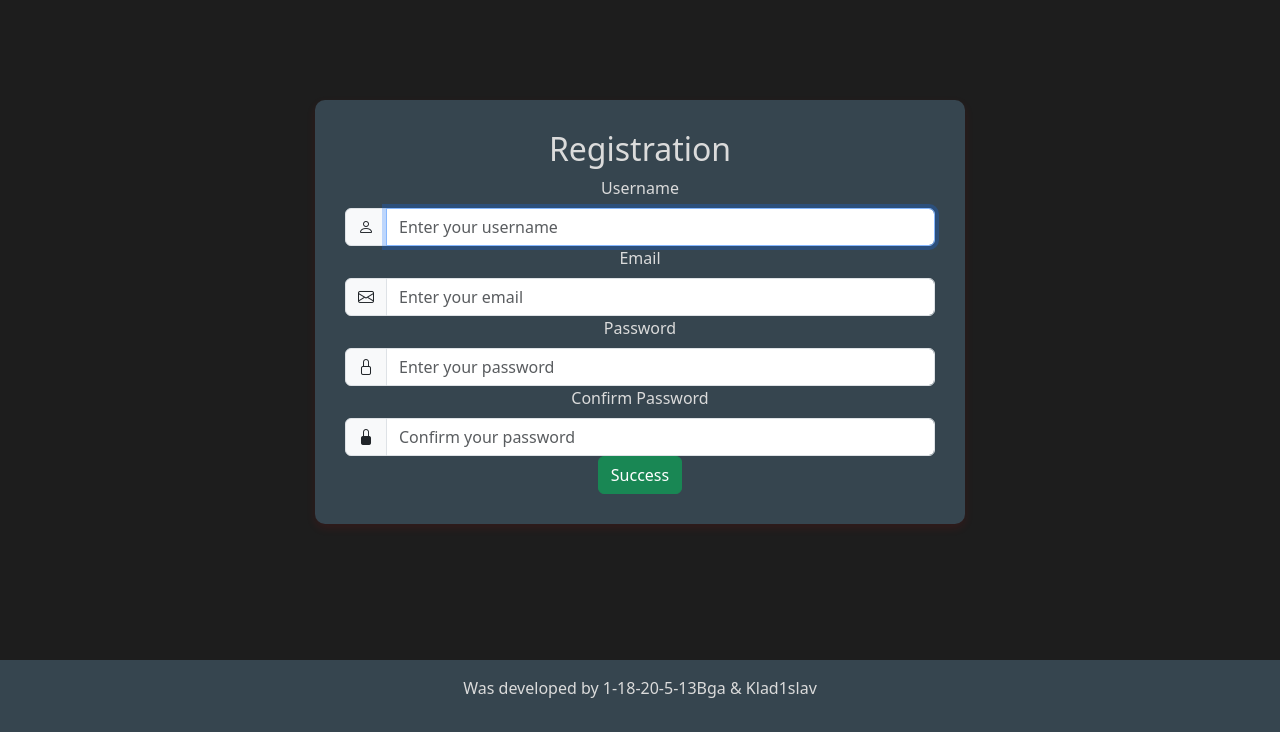
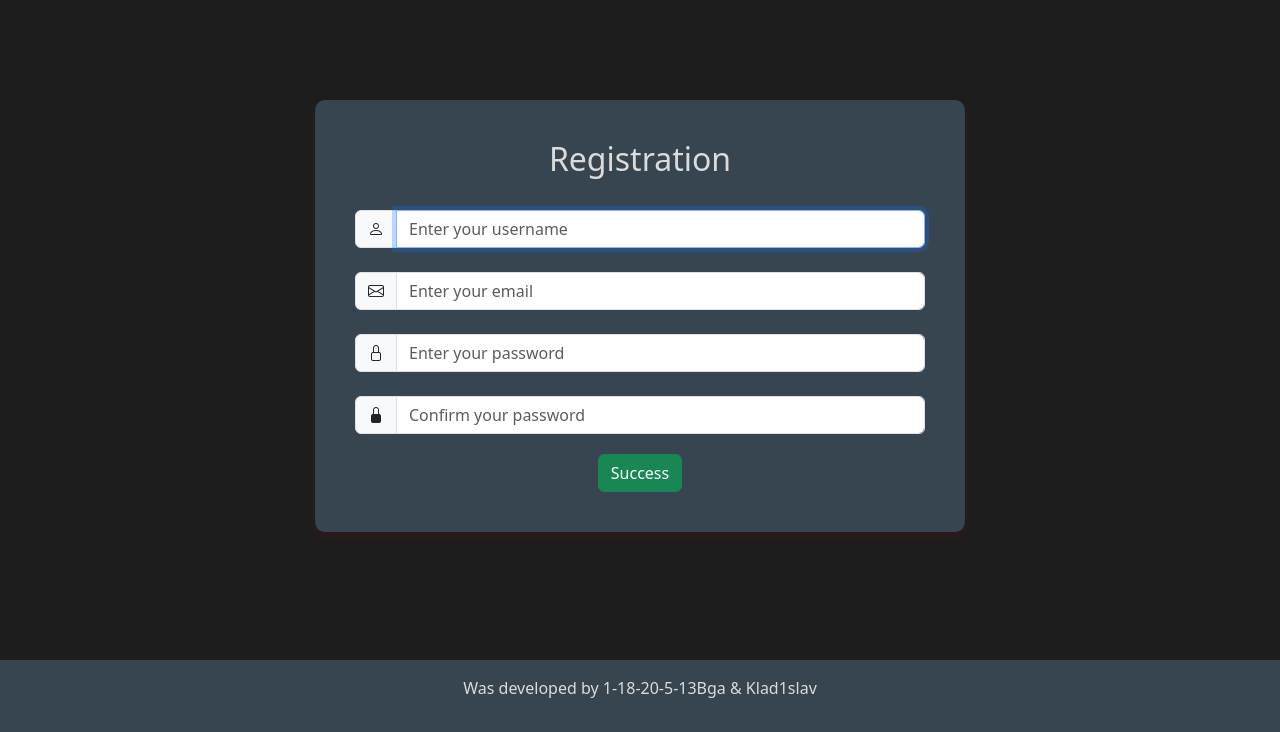
Before and after one commit to Klad1slav/YourMediaTech-YMT-, a Django app: page /reg/ in a window 1280 px wide. Shown: the part 68-800 px from the top of the page. Run offline with Django 5.2, Linux system fonts and the light colour scheme.

Commit message:
beta_registration

```diff
--- a/registration_page/static/registration_page/buttons.css
+++ b/registration_page/static/registration_page/buttons.css
@@ -6,3 +6,8 @@
     background-color: #DBDBDB !important;
     color: #1D1D1D !important;
 }
+
+.btn-success {
+    margin-top: 20px;
+
+}
--- a/registration_page/static/registration_page/others.css
+++ b/registration_page/static/registration_page/others.css
@@ -1,6 +1,6 @@
 .register-container {
     background-color: #36454F;
-    padding: 30px;
+    padding: 40px;
     width: 650px;
     margin: 100px auto;
     border-radius: 10px;
@@ -10,7 +10,7 @@
 
 .login-container {
     background-color: #36454F;
-    padding: 30px;
+    padding: 40px;
     width: 650px;
     margin: 100px auto;
     border-radius: 10px;
--- a/registration_page/templates/registration_page/login.html
+++ b/registration_page/templates/registration_page/login.html
@@ -19,7 +19,7 @@
         {{ form.non_field_errors }}
 
     <div class="login_field">
-        <label for="{{ form.username.id_for_label }}" class="form-label">Username</label>
+        <label for="{{ form.username.id_for_label }}" class="form-label"></label>
         <div class="input-group">
           <span class="input-group-text"><i class="bi bi-person"></i></span>
           {{ form.username }}
@@ -27,7 +27,7 @@
       </div>
 
       <div class="login_field">
-        <label for="{{ form.password.id_for_label }}" class="form-label">Password</label>
+        <label for="{{ form.password.id_for_label }}" class="form-label"></label>
         <div class="input-group">
           <span class="input-group-text"><i class="bi bi-lock"></i></span>
           {{ form.password }}
@@ -35,7 +35,7 @@
       </div>
 
 
-      <button type="submit" class="btn btn-success">Log in</button>
+      <button type="submit" class="btn btn-success" name="btn-s">Log in</button>
     </form>
 </div>
 
--- a/registration_page/templates/registration_page/register.html
+++ b/registration_page/templates/registration_page/register.html
@@ -19,7 +19,7 @@
         <h2>Registration</h2>
     {% csrf_token %}
     <div class="reg_field">
-        <label for="id_username" class="form-label">Username</label>
+        <label for="id_username" class="form-label"></label>
         <div class="input-group">
           <span class="input-group-text"><i class="bi bi-person"></i></span>
           {{ form.username }}
@@ -27,7 +27,7 @@
       </div>
 
     <div class="reg_field">
-        <label for="id_email" class="form-label">Email</label>
+        <label for="id_email" class="form-label"></label>
         <div class="input-group">
           <span class="input-group-text"><i class="bi bi-envelope"></i></span>
           {{ form.email }}
@@ -35,7 +35,7 @@
       </div>
 
       <div class="reg_field">
-        <label for="id_password1" class="form-label">Password</label>
+        <label for="id_password1" class="form-label"></label>
         <div class="input-group">
           <span class="input-group-text"><i class="bi bi-lock"></i></span>
           {{ form.password1 }}
@@ -43,7 +43,7 @@
       </div>
 
       <div class="reg_field">
-        <label for="id_password2" class="form-label">Confirm Password</label>
+        <label for="id_password2" class="form-label"></label>
         <div class="input-group">
           <span class="input-group-text"><i class="bi bi-lock-fill"></i></span>
           {{ form.password2 }}
--- a/web_project/urls.py
+++ b/web_project/urls.py
@@ -26,4 +26,4 @@ urlpatterns = [
 
 
 # path("reg/", registration_page.views.register_view, name="signin"),
-#     path("login/", registration_page.views.login_view, name="login"),
+# path("login/", registration_page.views.login_view, name="login"),
```
Also changed, not shown: db.sqlite3.
